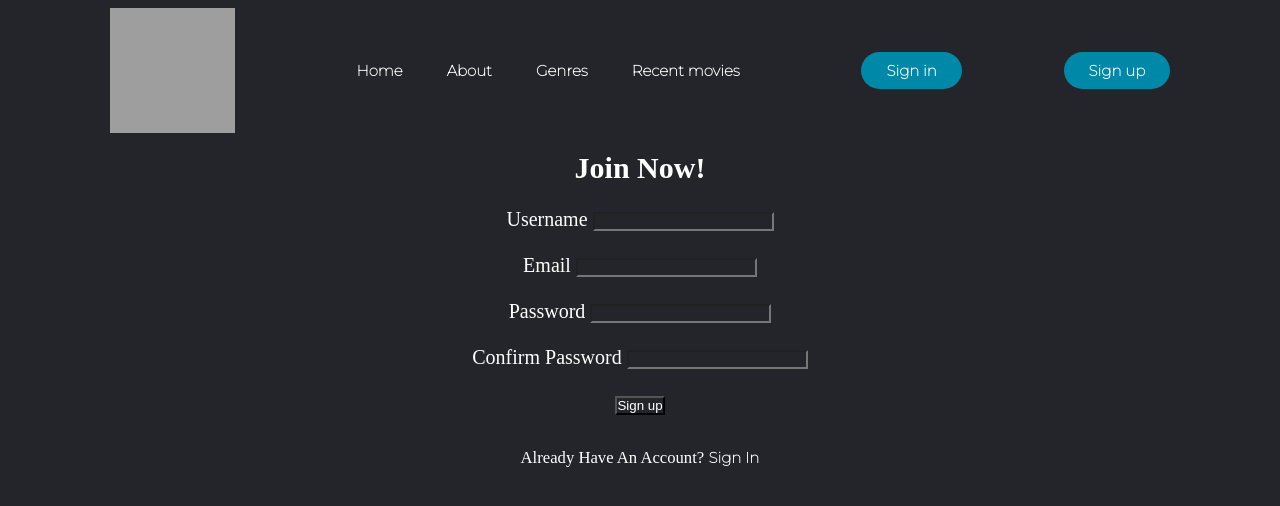
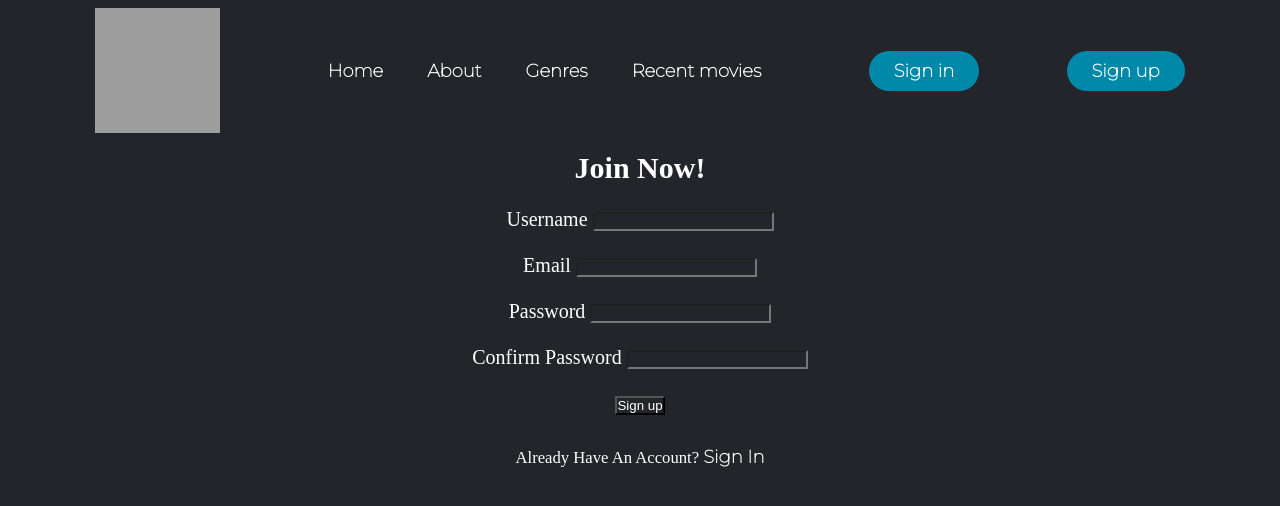
Before and after one commit to HYOB99/MovieRecSite, a Flask app: page /sign_up in a window 1280 px wide. Shown: the top 506 px of the page. Run offline with Flask 2, Linux system fonts and the light colour scheme; grey boxes are pictures that could not be loaded.

Commit message:
add changes

```diff
--- a/static/forms.css
+++ b/static/forms.css
@@ -11,7 +11,7 @@
 li, a, button {
     font-family: "Montserrat", sans-serif;
     font-weight: 1000;
-    font-size: 15px;
+    font-size: 18px;
     color: hsl(0, 0%, 100%);
     text-decoration: none;
 }
--- a/static/main.css
+++ b/static/main.css
@@ -5,7 +5,6 @@
     margin: 0;
     padding: 0;
     background-color: #24252A;
-    color: #fff;
 }
 
 li, a, button {
--- a/templates/about.html
+++ b/templates/about.html
@@ -5,9 +5,7 @@
     <p><b>Hakyung Yun</b></p><br>
     <a href="https://github.com/hakyung4" target="_blank">GitHub</a><br>
     <a href="https://www.linkedin.com/in/hakyung-peter-yun-3204061b8/" target="_blank">LinkedIn</a>
-    </div>
     <br><br>
-    <div class="indent">
     <p><b>Earl Chae</b></p><br>
     <a href="https://github.com/HYOB99" target="_blank">GitHub</a><br>
     <a href="#" target="_blank">LinkedIn</a>
```
